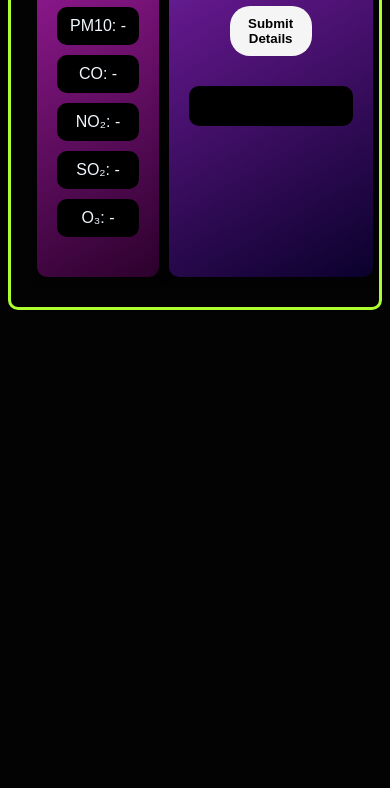
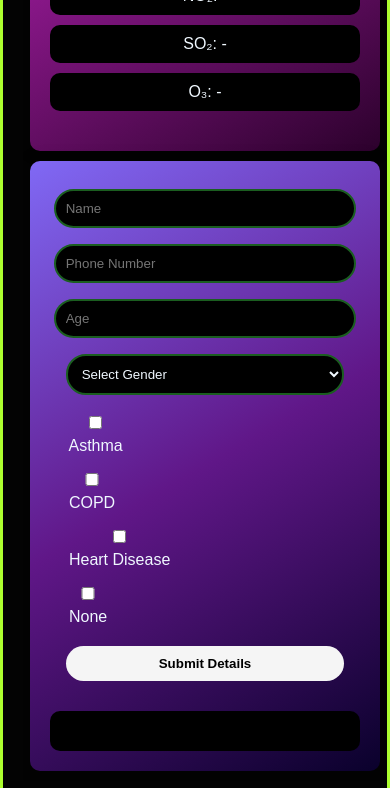
Before and after one commit to Ayushvik/AIQ-tracker, a website: page public/index.html in a window 390 px wide. Shown: the part 457-1245 px from the top of the page. Before the commit the page ends 844 px from the top, so only its background shows below. Drawn offline with Linux system fonts and the light colour scheme.

Commit message:
git push

```diff
--- a/public/style.css
+++ b/public/style.css
@@ -1,13 +1,13 @@
 body {
     font-family: Arial, sans-serif;
     background-color: rgba(0, 0, 0, 0.99);
-
     color: aliceblue;
     text-align: center;
     padding: 20px;
     border: 3px solid greenyellow;
     border-radius: 10px;
-    box-shadow:inset;
+    box-shadow: inset;
+    margin: 0;
 }
 
 .container {
@@ -90,6 +90,7 @@ body {
     flex-wrap: wrap;
     gap: 10px;
     margin-bottom: 20px;
+    justify-content: center;
 }
 
 .pollutant-box {
@@ -99,6 +100,7 @@ body {
     flex: 1 1 calc(33.333% - 20px);
     text-align: center;
     color: aliceblue;
+    min-width: 120px;
 }
 
 .personal-details-box {
@@ -197,30 +199,54 @@ body {
     background-color: blue;
 }
 
-/* =================== TRANSITION STYLES BELOW =================== */
+
+
+
+
+/* =================== RESPONSIVE DESIGN =================== */
+@media (max-width: 768px) {
+    .baap {
+        flex-direction: column;
+        align-items: center;
+    }
 
     .container,
     .personal-details-box {
-    position: relative;
-    transition: transform 0.8s ease-in-out;
+        width: 90%;
     }
 
-.container.centered {
-    transform: translateX(0%);
-    z-index: 2;
+    .city-section input,
+    .personal-details-box input,
+    .personal-details-box select {
+        width: 90%;
+        margin: 8px 0;
     }
 
-.container.left-shifted {
-    transform: translateX(-120%);
-    z-index: 1;
+    .personal-details-box button,
+    .nav button,
+    .nav2 button {
+        width: 90%;
     }
 
-.personal-details-box.centered {
-    transform: translateX(0%);
-    z-index: 2;
+    #diseases {
+        flex-direction: column;
+        padding-left: 0;
+        align-items: flex-start;
     }
 
-.personal-details-box.right-shifted {
-    transform: translateX(120%);
-    z-index: 1;
+    #diseases label {
+        margin-left: 10px;
     }
+
+    .pollutant-box {
+        flex: 1 1 100%;
+    }
+
+    .aqi-display h2 {
+        font-size: 24px;
+    }
+
+    .header h1 {
+        font-size: 20px;
+    }
+}
```
Lines whose indentation alone changed are shown as unchanged.
